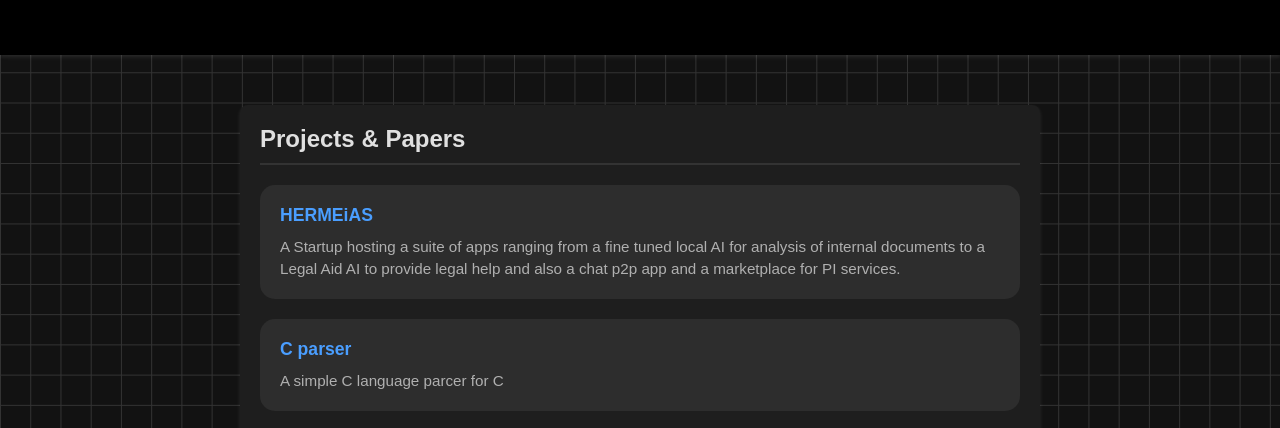
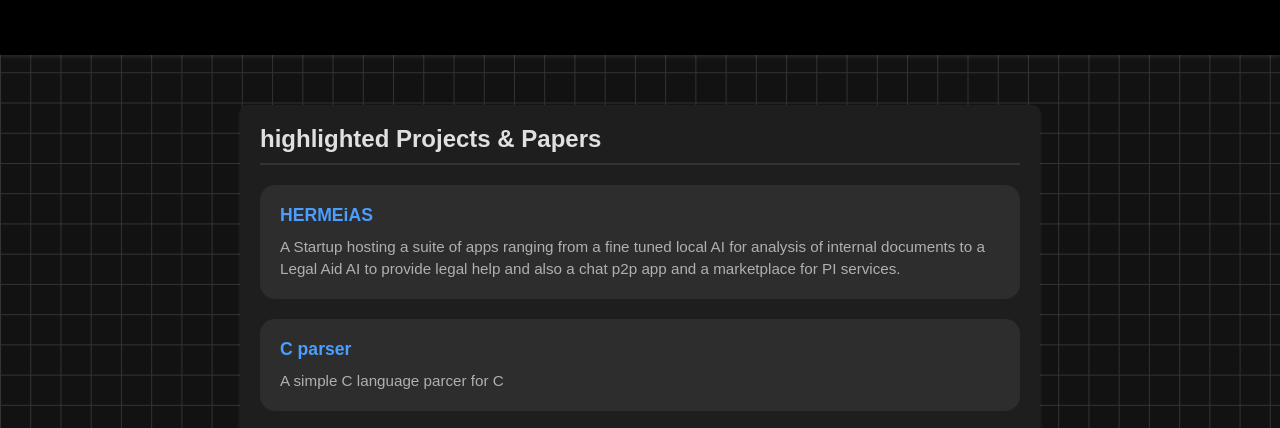
Before and after one commit to steamed-p0tato/my-site, a plain HTML site: page index.html in a window 1280 px wide. Shown: the part 351-779 px from the top of the page. Drawn offline with Linux system fonts and the light colour scheme.

Commit message:
Update index.html

```diff
--- a/index.html
+++ b/index.html
@@ -132,7 +132,7 @@
 
     <div class="container">
         <div class="section">
-            <h2>Projects & Papers</h2>
+            <h2>highlighted Projects & Papers</h2>
             <div class="projects-list">
                 <div class="project-bubble">
                     <div class="project-title">
```
